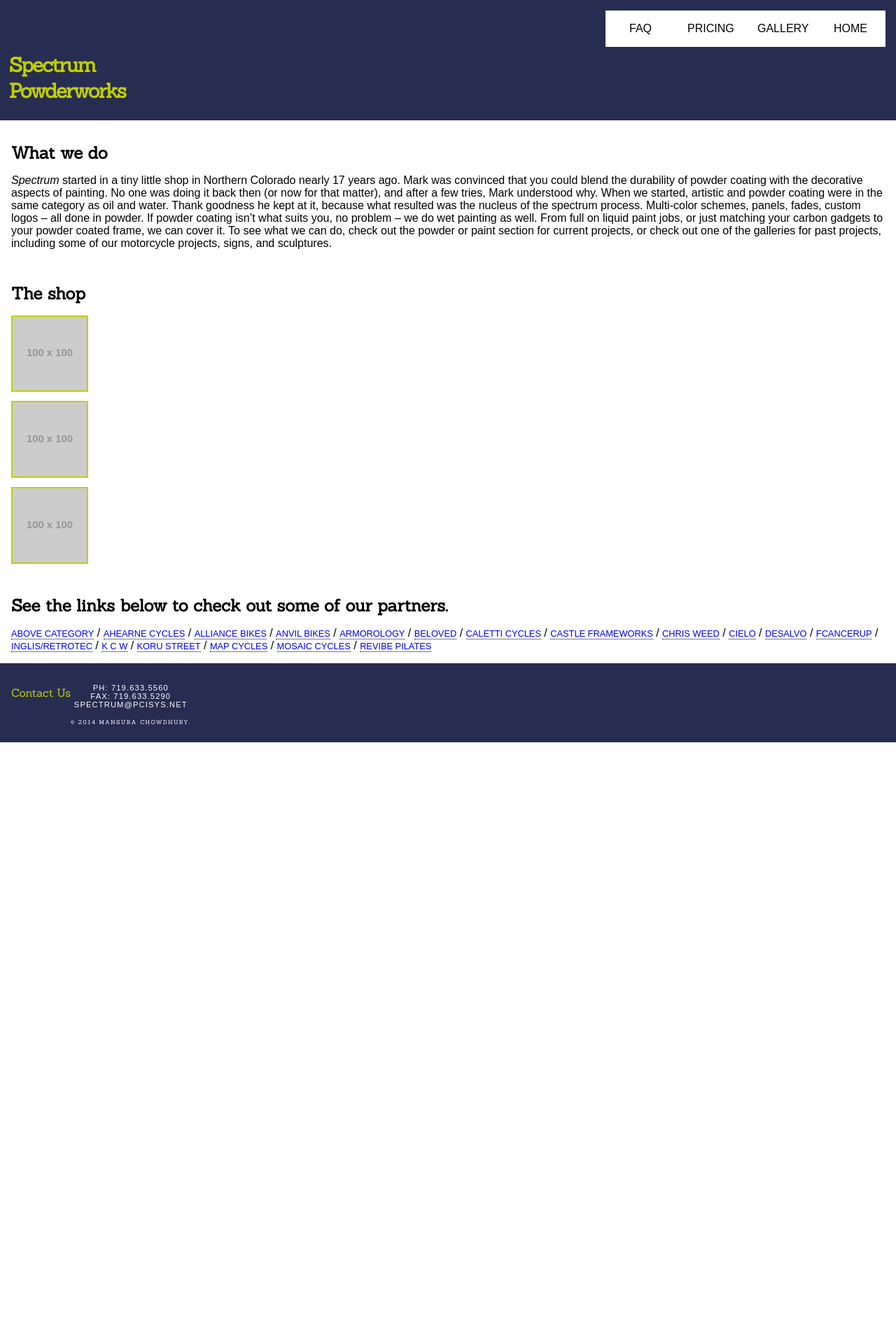
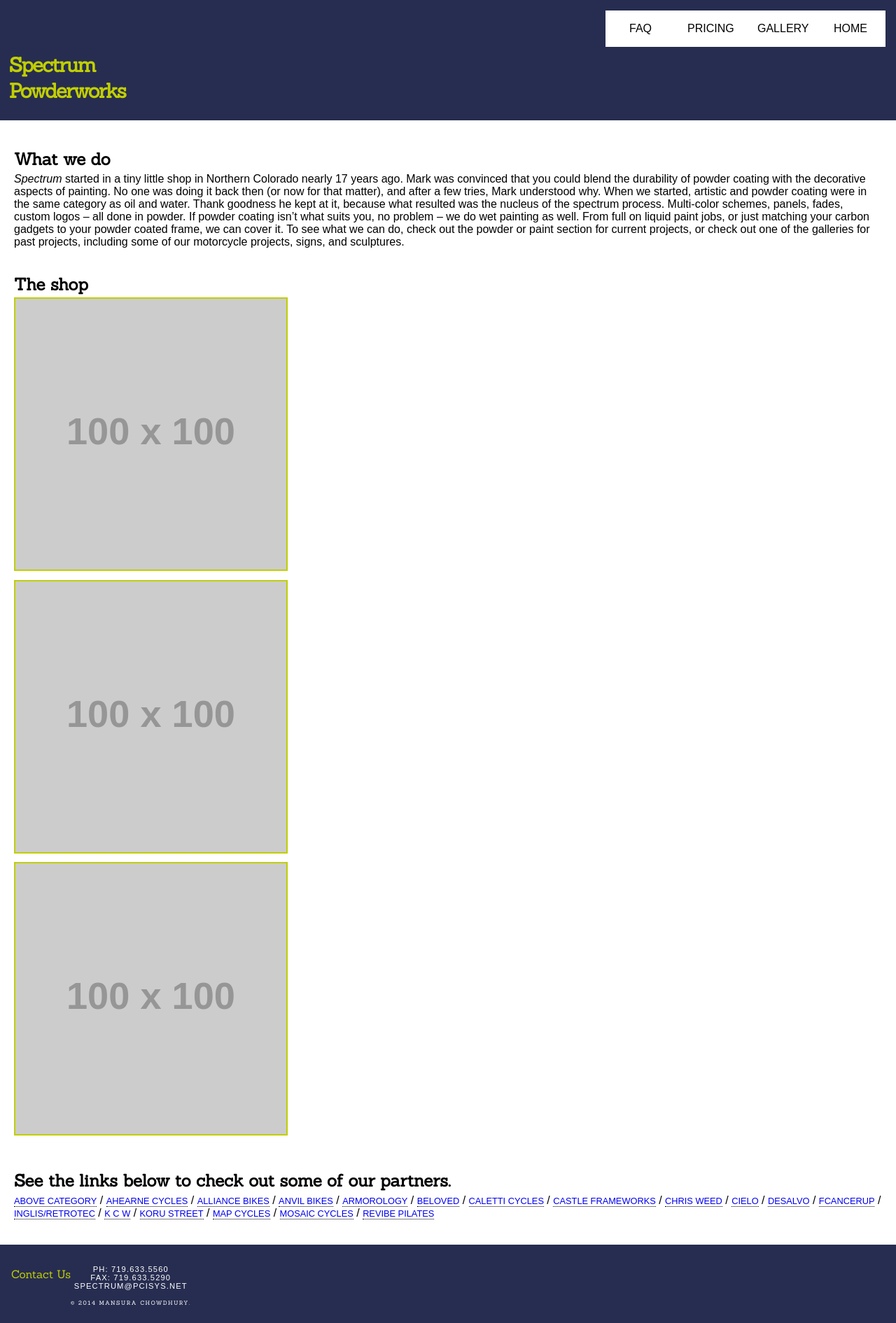
Before and after one commit to emdsgn/spectrum-powderworks, a Jekyll site: the page built from index.html, in a window 1280 px wide. Shown: the whole page at 70% size. Built offline with Jekyll 4.4.1, drawn with Linux system fonts in a browser that asks for light colours; Markdown is read by kramdown in place of the engine named in the settings; before the commit the page ends 1061 px from its top, so only the background shows below that.

Commit message:
Responsive 420px

```diff
--- a/css/common.css
+++ b/css/common.css
@@ -172,15 +172,16 @@
 /* CONTENT */
 h2 {
   font-family: 'Sanchez', sans-serif;
-  line-height: 0.9em;
 }
 
-.about-us {
-  padding: 1em;
+.body {
+  margin-top: -1em;
 }
 
+.about-us,
 .the-shop {
-  padding: 0 1em 1em 1em;
+  padding: 0;
+  margin-bottom: -2.5em;
 }
 
 .the-shop img {
@@ -193,9 +194,9 @@
   list-style-type: none;
 }
 
-.the-shop a,
-.the-shop a:link,
-.the-shop a:visited {
+.the-links a,
+.the-links a:link,
+.the-links a:visited {
   font-size: 0.8em;
   text-transform: uppercase;
   border-bottom: dotted 1px #000000;
--- a/css/grid.css
+++ b/css/grid.css
@@ -16,12 +16,14 @@
   text-rendering: auto;
   vertical-align: top;
   word-spacing: normal;
+  margin: 0;
+  padding: 0;
 }
 .unit-spacer {
-  padding: 8px;
+  padding: 20px;
 }
 
-@media only screen and (max-width: 38em) {
+@media only screen and (max-width: 15em) {
   .unit-s-hidden {
     display: none;
     visibility: hidden;
@@ -43,6 +45,11 @@
   }
   .unit-s-3-4 {
     width: 75%;
+  }
+}
+@media only screen and (min-width: 30em) {
+  .unit-s-1-3 {
+    width: 33.33333%;
   }
 }
 @media only screen and (min-width: 38em) and (max-width: 60em) {
--- a/index.html
+++ b/index.html
@@ -5,7 +5,7 @@
 
   <div class="grid">
     <div class="unit unit-s-1">
-    <div class="unit-space about-us #main">
+    <div class="unit-spacer about-us #main">
       <h2>What we do</h2>
       <p class="body">
        <em>Spectrum</em> started in a tiny little shop in Northern Colorado nearly 17 years ago. Mark was convinced that you could blend the durability of powder coating with the decorative aspects of painting. No one was doing it back then (or now for that matter), and after a few tries, Mark understood why. When we started, artistic and powder coating were in the same category as oil and water. Thank goodness he kept at it, because what resulted was the nucleus of the spectrum process. Multi-color schemes, panels, fades, custom logos – all done in powder. If powder coating isn’t what suits you, no problem – we do wet painting as well. From full on liquid paint jobs, or just matching your carbon gadgets to your powder coated frame, we can cover it. To see what we can do, check out the powder or paint section for current projects, or check out one of the galleries for past projects, including some of our motorcycle projects, signs, and sculptures.
@@ -13,19 +13,19 @@
     </div>
     </div>
 
-    <div class="unit unit-s-1">
-    <div class="unit-space the-shop #complementary">
+    <div class="unit unit-s-1 unit-s-1-3">
+    <div class="unit-spacer the-shop #complementary">
       <h2>The shop</h2>
+      <p class="body"><li><img src="http://placehold.it/100x100" alt=""></li>
       <li><img src="http://placehold.it/100x100" alt=""></li>
-      <li><img src="http://placehold.it/100x100" alt=""></li>
-      <li><img src="http://placehold.it/100x100" alt=""></li>
+      <li><img src="http://placehold.it/100x100" alt=""></li></p>
     </div>
     </div>
 
     <div class="unit unit-s-1">
-    <div class="unit-space the-shop">
+    <div class="unit-spacer the-links">
       <h2>See the links below to check out some of our partners.</h2>
-      <a href="http://http://www.abovecategorycycling.com/" class="partners-link">Above Category</a> / <a href="http://www.ahearnecycles.com/" class="partners-link">Ahearne Cycles</a> / <a href="http://alliancebicycles.com/" class="partners-link">Alliance Bikes</a> / <a href="http://www.anvilbikes.com/" class="partners-link">Anvil Bikes</a> / <a href="http://www.armorology.com/" class="partners-link">Armorology</a> / <a href="http://belovedcycles.com/" class="partners-link">Beloved</a> / <a href="http://www.caletticycles.com/" class="partners-link">Caletti Cycles</a> / <a href="http://www.castleframeworks.com/" class="partners-link">Castle Frameworks</a> / <a href="http://www.chrisweed.com/" class="partners-link">Chris Weed</a> / <a href="http://cielo.chrisking.com/" class="partners-link">Cielo</a> / <a href="http://desalvocycles.com/" class="partners-link">Desalvo</a> / <a href="http://fcancerup.com/" class="partners-link">FcancerUp</a> / <a href="http://www.ingliscycles.com/" class="partners-link">Inglis/retrotec</a> / <a href="http://www.kustomcoachwerks.com/" class="partners-link">k c w</a> / <a href="http://www.korustreet.com/" class="partners-link">koru street</a> / <a href="http://www.mapbicycles.com/" class="partners-link">map cycles</a> / <a href="http://www.mosaiccycles.com/" class="partners-link">mosaic cycles</a> / <a href="http://www.revibepilates.com/" class="partners-link">revibe pilates</a>
+      <p class="body"><a href="http://http://www.abovecategorycycling.com/" class="partners-link">Above Category</a> / <a href="http://www.ahearnecycles.com/" class="partners-link">Ahearne Cycles</a> / <a href="http://alliancebicycles.com/" class="partners-link">Alliance Bikes</a> / <a href="http://www.anvilbikes.com/" class="partners-link">Anvil Bikes</a> / <a href="http://www.armorology.com/" class="partners-link">Armorology</a> / <a href="http://belovedcycles.com/" class="partners-link">Beloved</a> / <a href="http://www.caletticycles.com/" class="partners-link">Caletti Cycles</a> / <a href="http://www.castleframeworks.com/" class="partners-link">Castle Frameworks</a> / <a href="http://www.chrisweed.com/" class="partners-link">Chris Weed</a> / <a href="http://cielo.chrisking.com/" class="partners-link">Cielo</a> / <a href="http://desalvocycles.com/" class="partners-link">Desalvo</a> / <a href="http://fcancerup.com/" class="partners-link">FcancerUp</a> / <a href="http://www.ingliscycles.com/" class="partners-link">Inglis/retrotec</a> / <a href="http://www.kustomcoachwerks.com/" class="partners-link">k c w</a> / <a href="http://www.korustreet.com/" class="partners-link">koru street</a> / <a href="http://www.mapbicycles.com/" class="partners-link">map cycles</a> / <a href="http://www.mosaiccycles.com/" class="partners-link">mosaic cycles</a> / <a href="http://www.revibepilates.com/" class="partners-link">revibe pilates</a></p>
 
     </div>
     </div>
```
